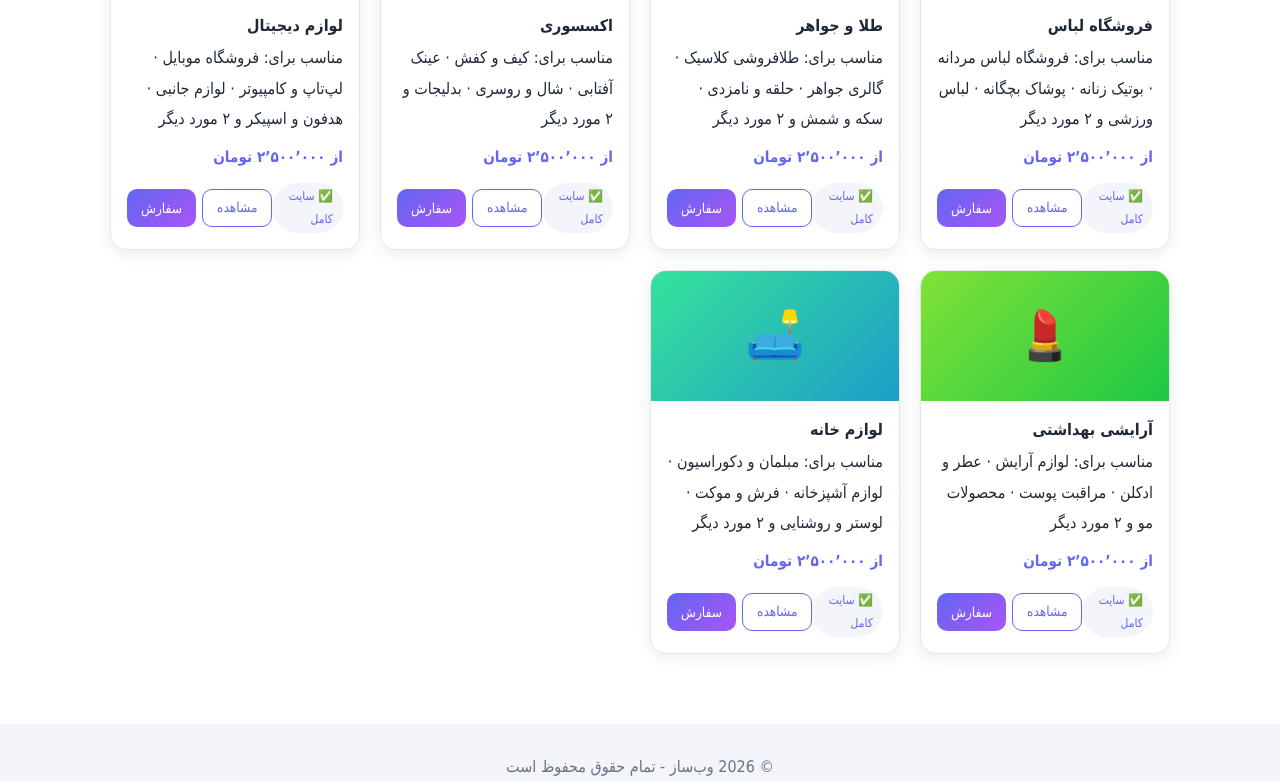
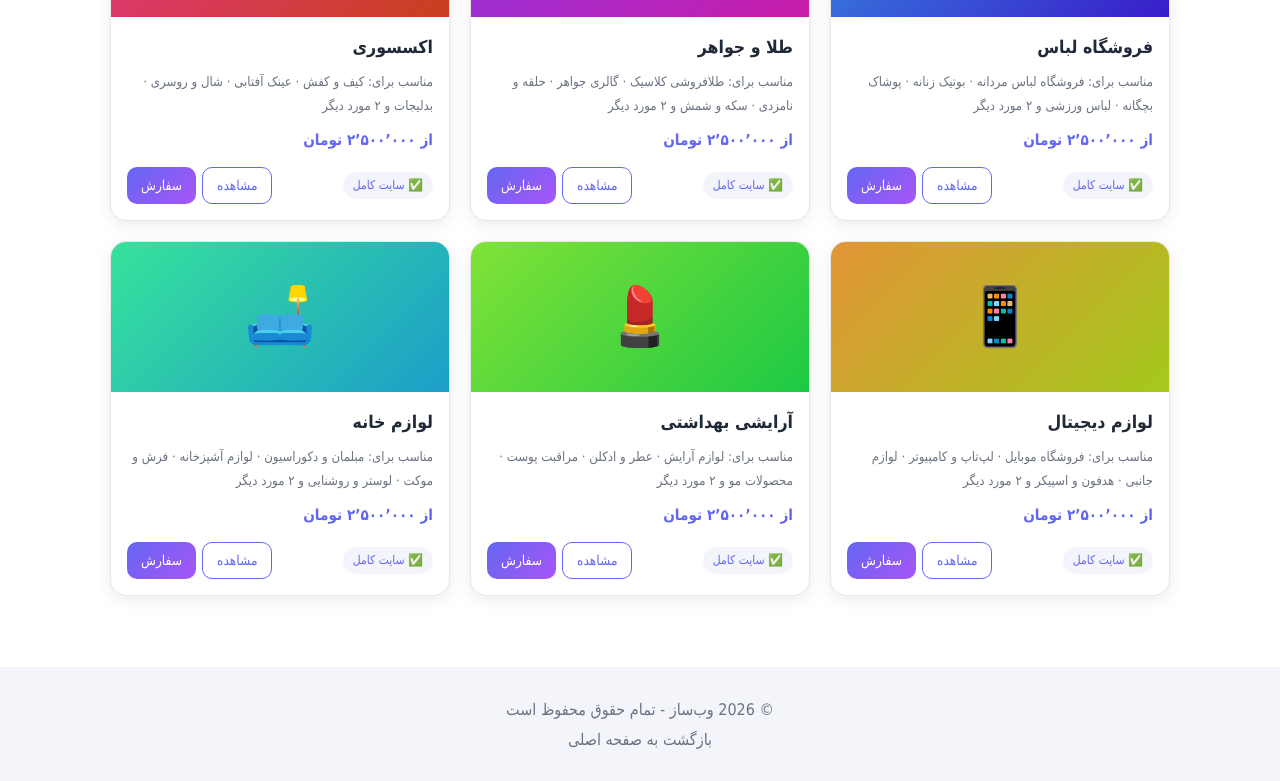
Before and after one commit to aghilrahimpor4-ctrl/test, a plain HTML site: page samples.html in a window 1280 px wide. Shown: the part 658-1439 px from the top of the page. Drawn offline with Linux system fonts and the light colour scheme.

Commit message:
Update style.css

```diff
--- a/style.css
+++ b/style.css
@@ -246,3 +246,8 @@ a { color: inherit; text-decoration: none; }
 .btn-ghost { background: transparent; color: var(--primary); border: 1px solid var(--primary); }
 .btn-ghost:hover { background: var(--primary); color: #fff; }
 .sample .btn { padding: 5px 14px; font-size: .85rem; }
+
+.grid { grid-template-columns: repeat(auto-fill, minmax(270px, 1fr)); }
+.sample .thumb { height: 150px; font-size: 3.6rem; }
+.sample h4 { font-size: 1.1rem; }
+.uses { color: var(--muted); font-size: .82rem; line-height: 1.8; margin: 6px 0 2px; }
```
